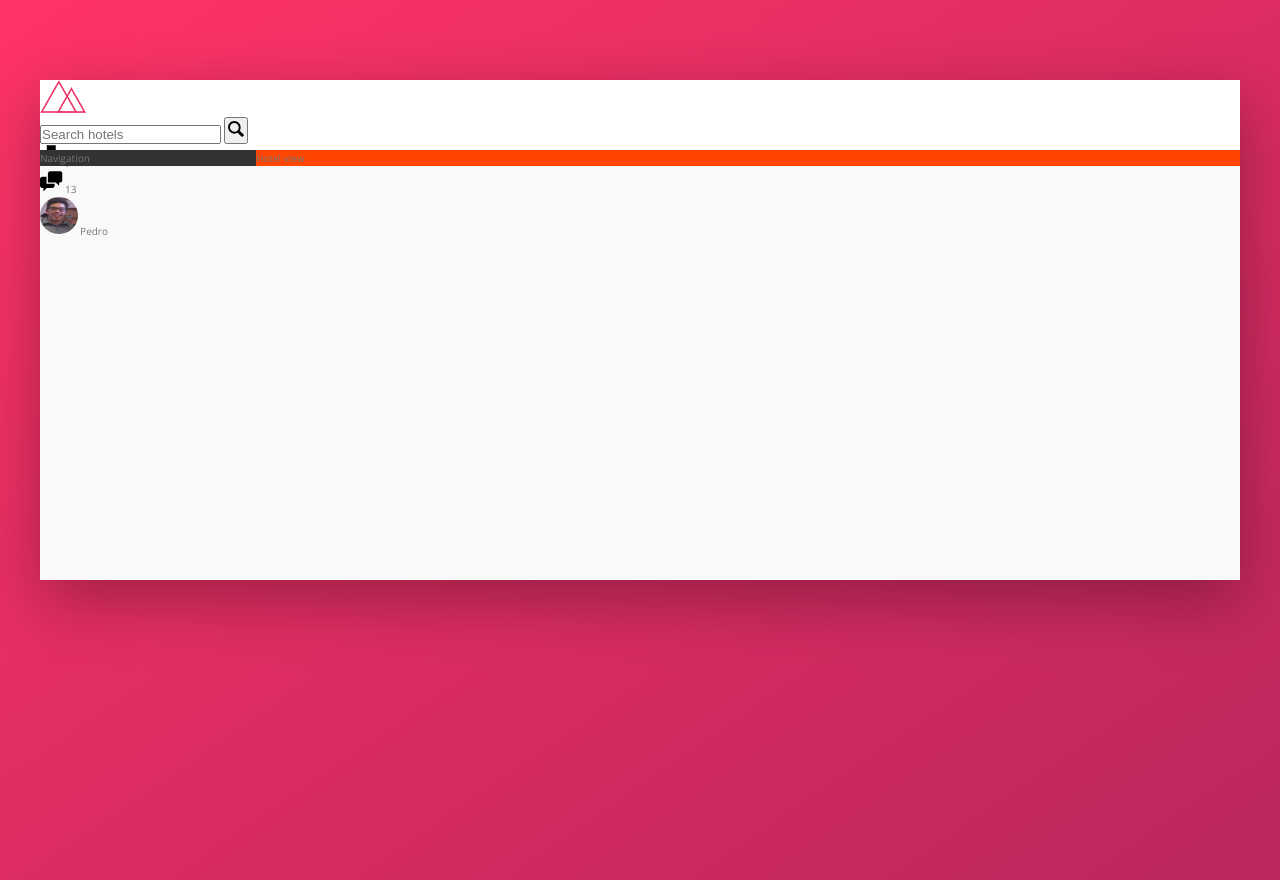
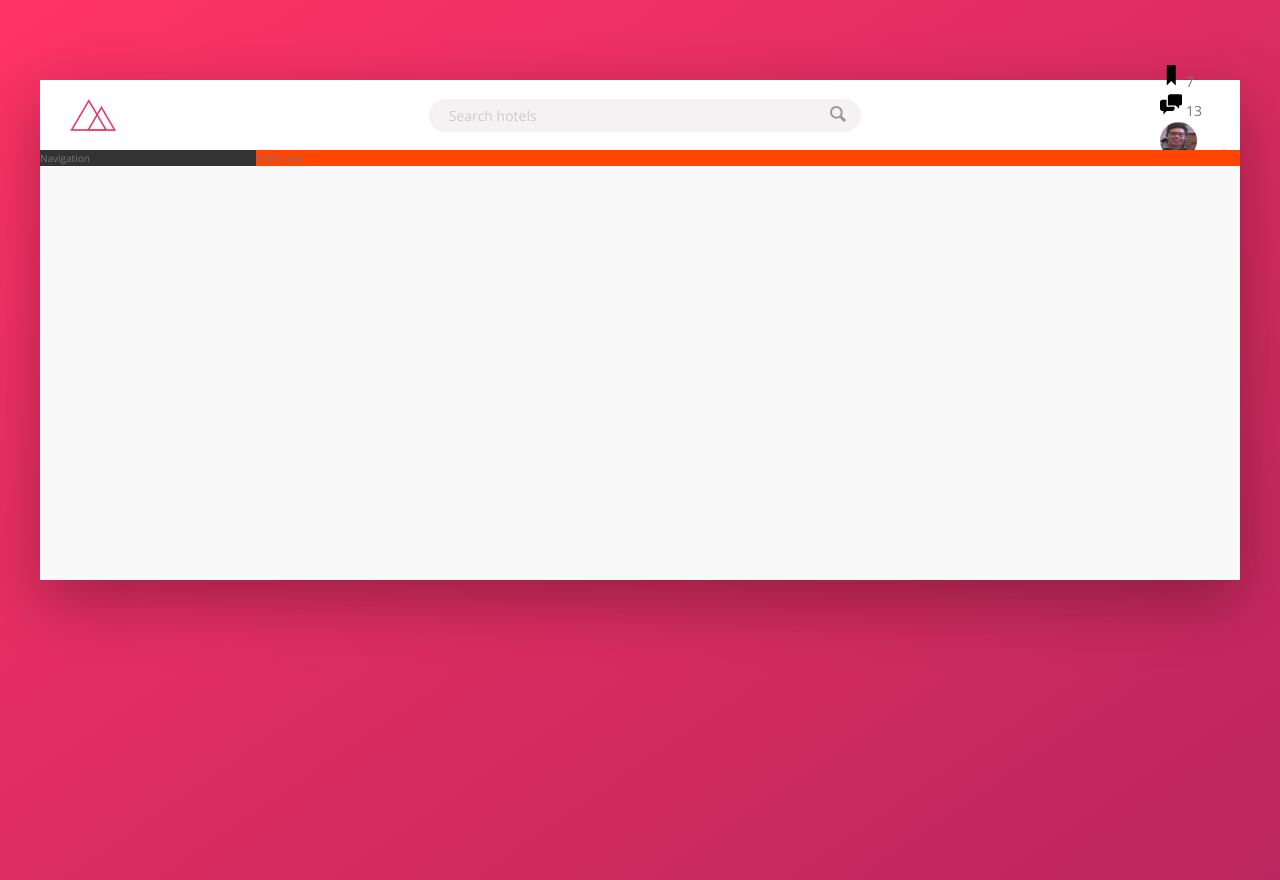
Before and after one commit to pedrotorreao/html-css-projects, a website: page trillo/index.html in a window 1280 px wide. Drawn offline with nearby package versions, Linux system fonts and the light colour scheme.

Commit message:
header pt2

```diff
--- a/trillo/index.html
+++ b/trillo/index.html
@@ -14,34 +14,35 @@
     <body>
         <div class="container">
             <header class="header">
-                <img src="img/logo.png" alt="trillo logo" class="logo">
+                <img src="img/logo.png" alt="trillo logo" class="logo"> <!-- WEBSITE LOGO -->
 
-                <form action="#" class="search">
+                <form action="#" class="search"> <!-- SEARCH BAR -->
                     <input type="text" class="search__input" placeholder="Search hotels">
-                    <button class="search__button">
-                        <svg class="search__icon">
-                            <use xlink:href="img/sprite.svg#icon-magnifying-glass"></use>
+                    <button class="search__button"> <!-- SEARCH BUTTON -->
+                        <svg class="search__icon"> <!-- MAGNIFYING GLASS SEARCH ICON -->
+                            <use xlink:href="img/sprite.svg#icon-magnifying-glass"></use> <!-- INCLUDING SVG FILE -->
                         </svg>
                     </button>
                 </form>
 
+                <!-- USER'S NAVIGATION CLASS -->
                 <nav class="user-nav">
                     <div class="user-nav__icon-box">
                         <svg class="user-nav__icon">
-                            <use xlink:href="img/sprite.svg#icon-bookmark"></use>
+                            <use xlink:href="img/sprite.svg#icon-bookmark"></use> <!-- SVG NOTIFICATIONS ICON-->
                         </svg>
                         <span class="user_nav__notification">7</span>
                     </div>
 
                     <div class="user-nav__icon-box">
                         <svg class="user-nav__icon">
-                            <use xlink:href="img/sprite.svg#icon-chat"></use>
+                            <use xlink:href="img/sprite.svg#icon-chat"></use> <!-- SVG MESSAGES ICON-->
                         </svg>
                         <span class="user_nav__notification">13</span>
                     </div>
 
                     <div class="user-nav__user">
-                        <img src="img/theuser.JPG" alt="User photo" class="user-nav__user-photo">
+                        <img src="img/theuser.JPG" alt="User photo" class="user-nav__user-photo"> <!-- USER PHOTO -->
                         <span class="user-nav__user-name">Pedro</span>
                     </div>
                 </nav>
--- a/trillo/sass/_components.scss
+++ b/trillo/sass/_components.scss
@@ -2,22 +2,67 @@
 // LOGO
 .logo {
     height: 3.25rem;
+    margin-left: 3rem;
 }
 
 ///////////////////////////////////////////
 // SEARCH
 .search {
+    //background-color: orchid; //JUST FOR TESTING PURPOSES
+    flex: 0 0 40%; //flex: grow shrink basis, 2nd and 3rd optional
+
+    //in order to center the button, the flex item 'search' becomes a flex container
+    display: flex;
+    align-items: center;
+    justify-content: center;
+
     &__input {
+        font-family: inherit;
+        font-size: inherit;
+        //These font properties don't automatically inherit the ones set for the global doc.
+        background-color: var(--color-grey-light-2);
+        border: none;
+        padding: .7rem 2rem;
+        border-radius: 1000px;
+        width: 90%;
+        transition: all .2s;
+        margin-right: -3.25rem; //move the input box to the right so the button lays on top of it
 
+        &:focus {
+            outline: none;
+            width: 100%; //of the parent element (search: 40% of the header)
+            background-color: var(--color-grey-light-3);
+        }
+
+        //changing the font size and weight of the placeholder
+        &::-webkit-input-placeholder {
+            font-weight: 100;
+            color: var(--color-grey-light-4);
+        }
+    }
+
+    //change the color of the button to match the input box when focused
+    &__input:focus + &__button {
+        background-color: var(--color-grey-light-3);
     }
 
     &__button {
+        border: none;
+        background-color: var(--color-grey-light-2);
 
+        &:focus {
+            outline: none;
+        }
+
+        &:active {
+            transform: translateY(2px); //move the button down when pressed
+        }
     }
 
     &__icon {
         height: 2rem;
         width: 2rem;
+        fill: var(--color-grey-dark-3);
     }
 
 }
@@ -25,6 +70,7 @@
 ///////////////////////////////////////////
 // USER NAVIGATION
 .user-nav {
+
     &__icon-box {
 
     }
--- a/trillo/sass/_layout.scss
+++ b/trillo/sass/_layout.scss
@@ -9,9 +9,15 @@
 }
 
 .header {
+    font-size: 1.4rem;
     height: 7rem;
     background-color: #fff;
     border-bottom: var(--color-grey-light-2);
+
+    display: flex;
+    //.header is the parent of the logo, the search bar and the use elements.
+    justify-content: space-between; //align elemnts along the main axis (horizontal axis on this case)
+    align-items: center; //align elemnts along the cross axis (vertical axis on this case)
 }
 
 .content {
```
Also changed, not shown: trillo/css/style.css.
